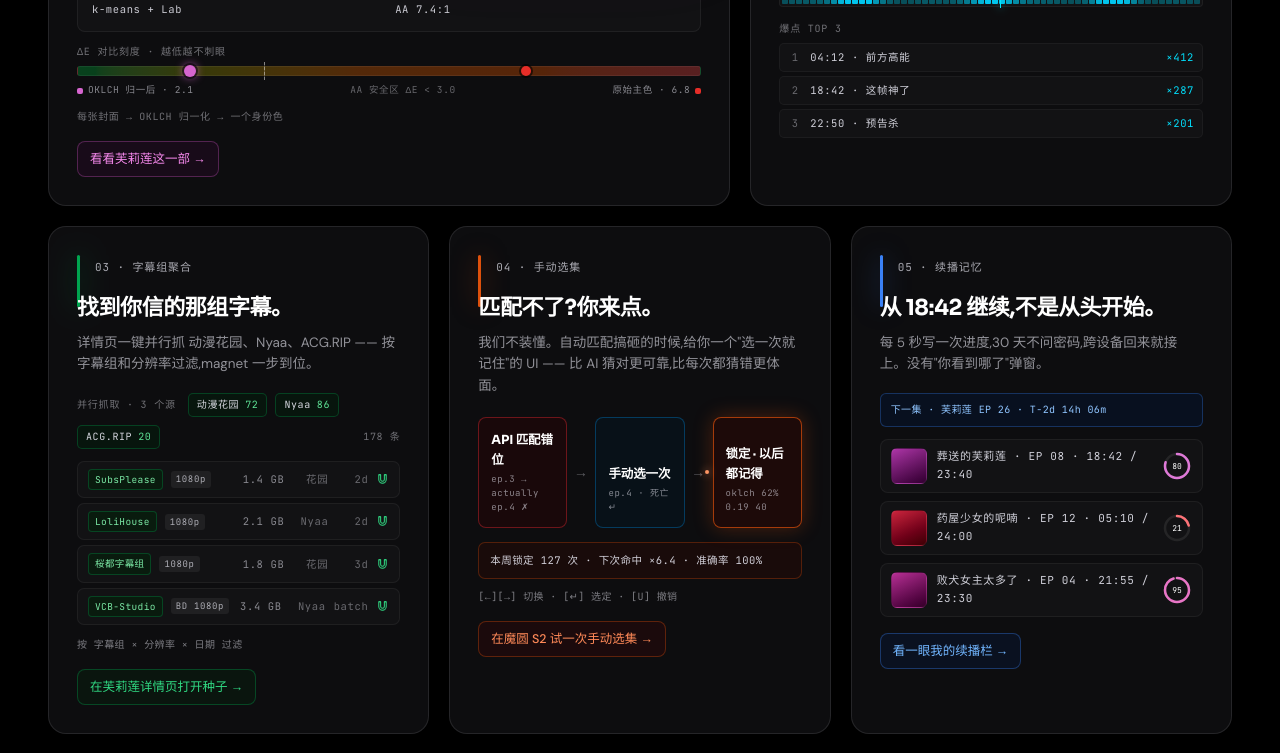
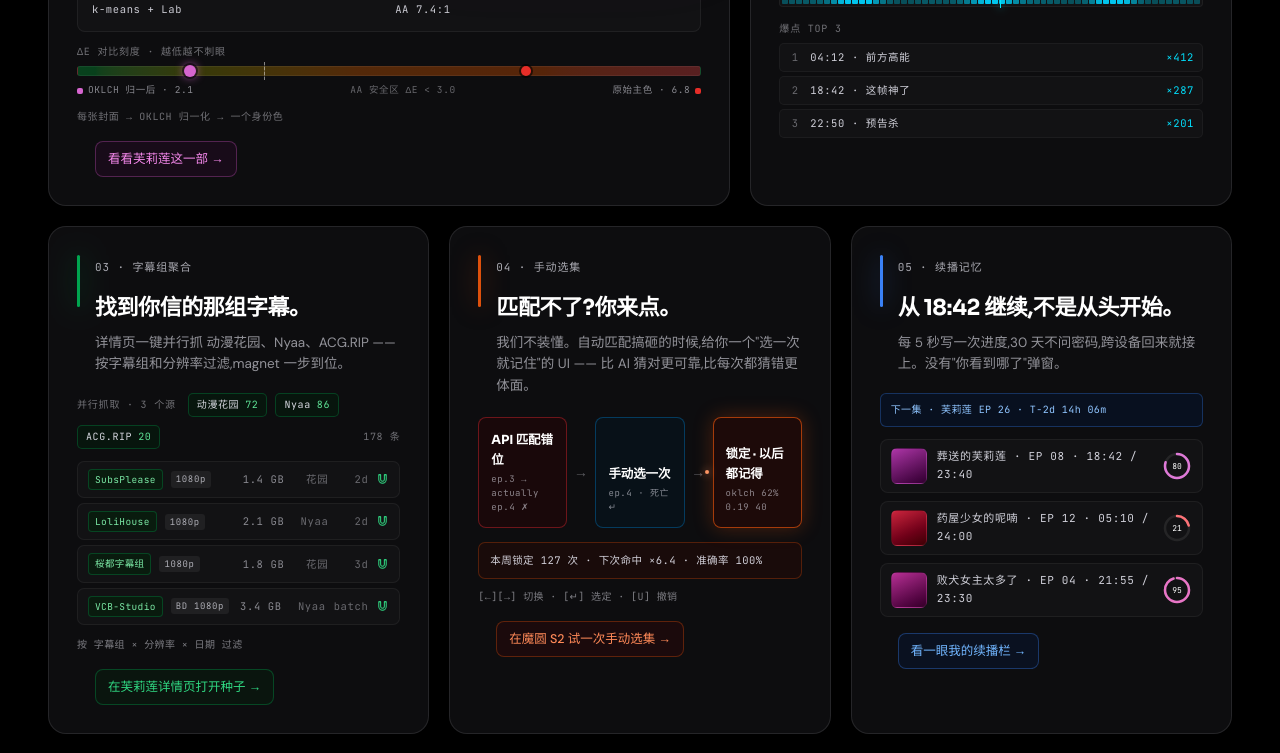
Before and after one commit to lawrenceli0228/animego, a React (Vite) app in the folder client/: page /about in a window 1280 px wide. Shown: the part 2460-3213 px from the top of the page. Built offline with nearby package versions, Linux system fonts and the light colour scheme; no server answers.

Commit message:
fix(landing): §04 bento 文本列与 chapter bar 对齐
eyebrow / title / body / pullQuote / CTA 原先只有 eyebrow 带
marginLeft:18,导致文本之间左缘错位。现统一包在 textColumn 容器里,
marginLeft 单点来源,对齐到 chapter bar 右侧 15px gutter。

```diff
--- a/client/src/components/landing/FeaturesBento.jsx
+++ b/client/src/components/landing/FeaturesBento.jsx
@@ -122,8 +122,13 @@ const s = {
     boxShadow: `0 0 24px oklch(62% 0.19 ${hue} / 0.55)`,
     transformOrigin: 'top',
   }),
+  textColumn: {
+    marginLeft: 18,
+    display: 'flex',
+    flexDirection: 'column',
+    alignItems: 'flex-start',
+  },
   cardEyebrow: {
-    marginLeft: 18,
     paddingTop: 4,
     fontFamily: "'JetBrains Mono', monospace",
     fontSize: 11,
@@ -163,7 +168,6 @@ const s = {
     textDecoration: 'none',
     transition: 'all 200ms var(--ease-out-expo)',
     cursor: 'pointer',
-    alignSelf: 'flex-start',
   }),
   pullQuote: (hue) => ({
     marginTop: 14,
@@ -227,6 +231,7 @@ function BentoCard({ feat, index, lang, reduced, posters }) {
           ease: [0.16, 1, 0.3, 1],
         }}
       />
+      <div style={s.textColumn}>
         <div style={s.cardEyebrow}>{t(`landing.features.${feat.key}Eyebrow`)}</div>
         <h3 style={{ ...s.cardTitle, ...(isHero ? s.cardTitleHero : null) }}>
           {t(`landing.features.${feat.key}Title`)}
@@ -239,13 +244,16 @@ function BentoCard({ feat, index, lang, reduced, posters }) {
         {feat.key === 'f2' && (
           <div style={s.pullQuote(feat.hue)}>{t('landing.features.f2Quote')}</div>
         )}
+      </div>
 
       <Visual type={feat.visual} hue={feat.hue} lang={lang} reduced={reduced} posters={posters} />
 
       {feat.hasCta && (
+        <div style={s.textColumn}>
           <a href="#" style={s.cta(feat.hue)} className="bento-cta">
             {t(`landing.features.${feat.key}Cta`)}
           </a>
+        </div>
       )}
     </motion.article>
   )
```
Lines whose indentation alone changed are shown as unchanged.
